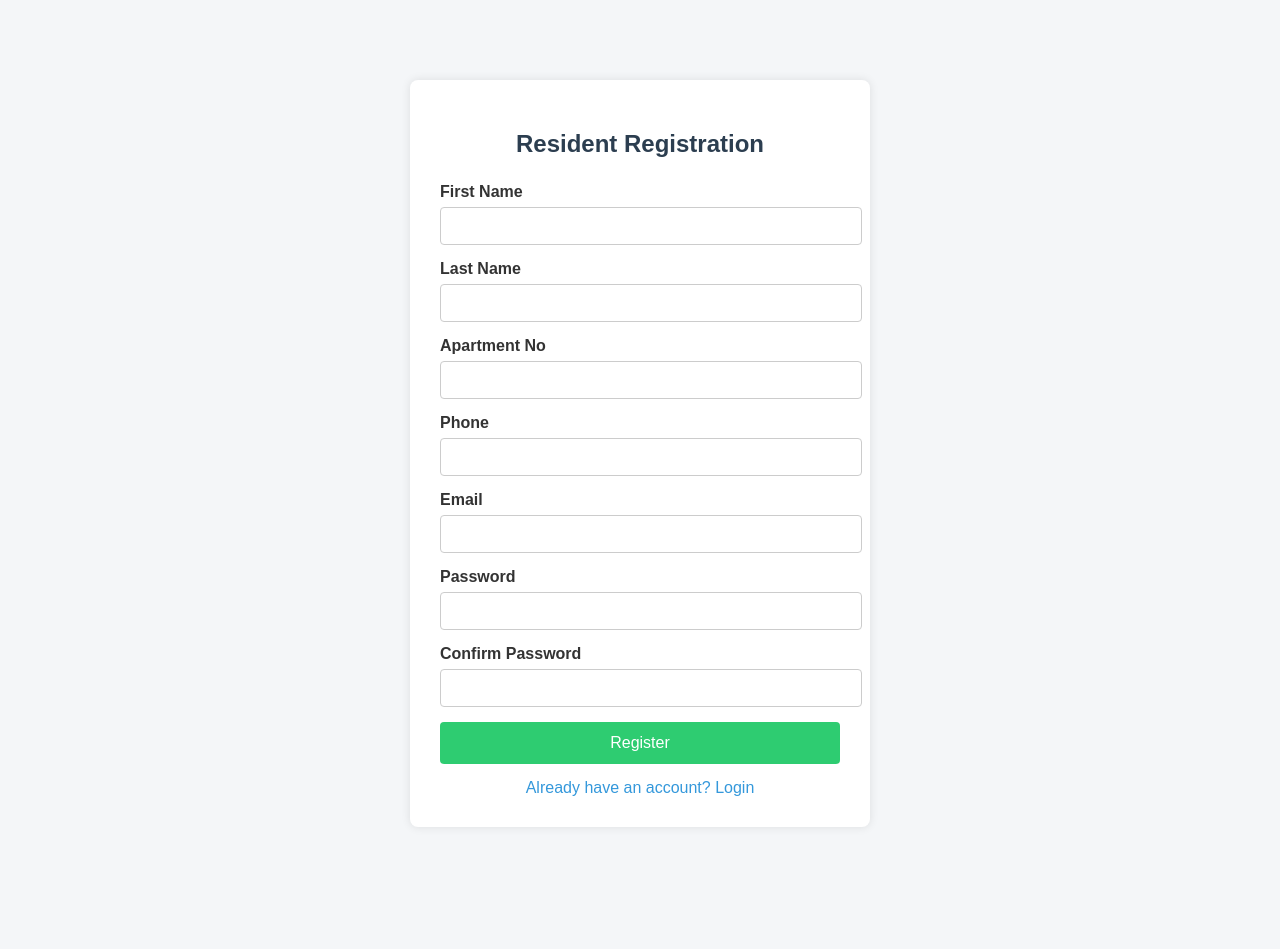
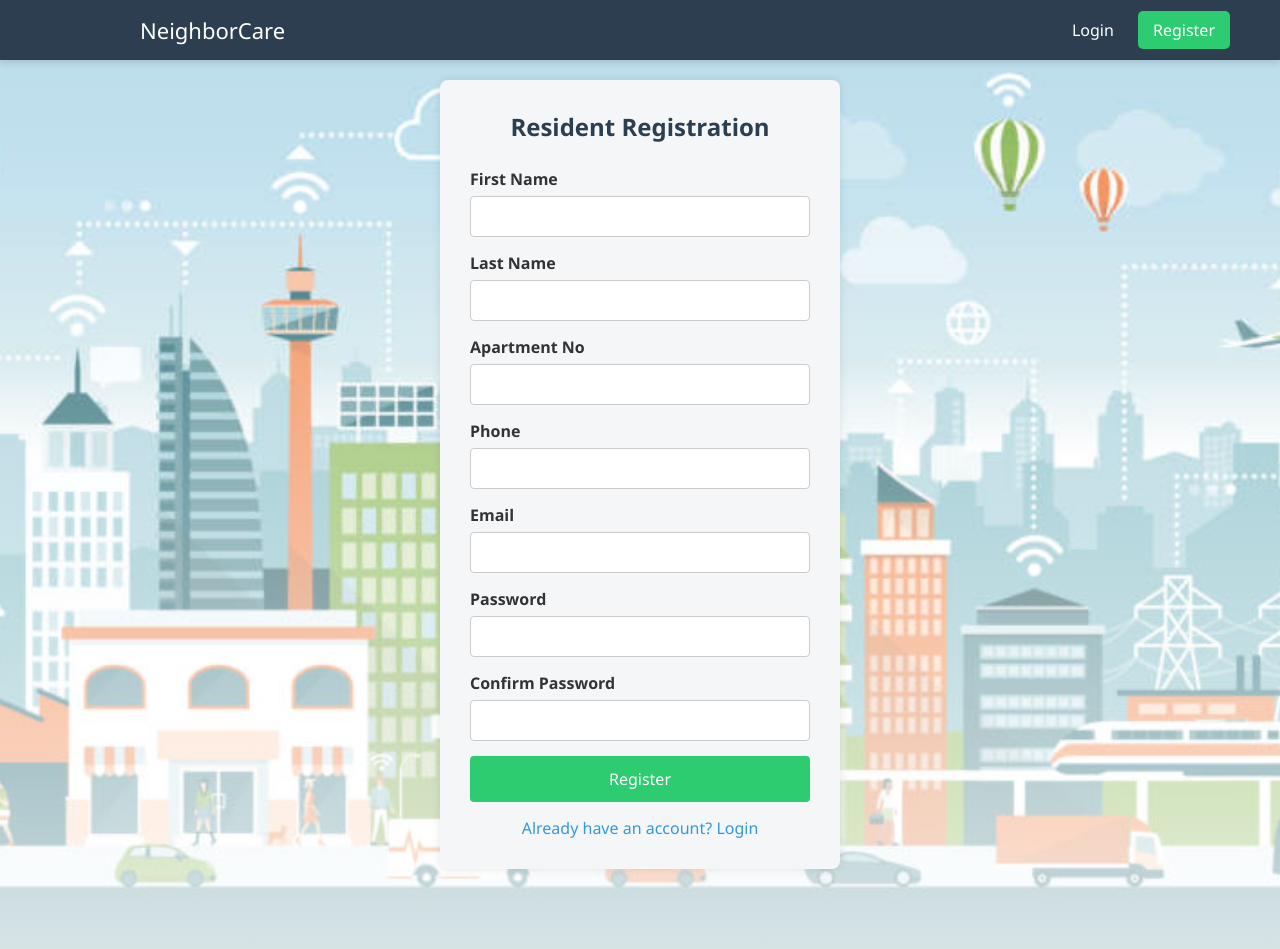
Before and after one commit to NarthanaVeenavi/Neighborhood-Complaint-Management-System, a PHP site: page /pages/register.html in a window 1280 px wide. Before the commit the page ends 796 px from the top, so only its background shows below. Run offline with PHP 8.4, Linux system fonts and the light colour scheme.

Commit message:
Completed basic registration and login functions

```diff
--- a/css/register.css
+++ b/css/register.css
@@ -3,14 +3,34 @@ body {
     font-family: Arial, Helvetica, sans-serif;
     background: #f4f6f8;
 }
-
+.reg_body{
+    background: linear-gradient(
+        rgba(255,255,255,0.1),
+        rgba(255,255,255,0.8)
+    ),
+    url("../assets/landing_pg_bg_img.jpg") center/cover no-repeat;
+    display: flex;
+    height: fit-content;
+}
+.logo {
+    font-size: 22px;
+    font-weight: 700;
+    color: #ffffff;
+    margin-left: 70px;
+}
+.header div a {
+    margin-left: 20px;
+    text-decoration: none;
+    color: #ffffff;
+    font-weight: 500;
+}
 .container {
     width: 400px;
     margin: 80px auto;
-    background: white;
     padding: 30px;
     border-radius: 8px;
     box-shadow: 0 0 10px rgba(0,0,0,0.1);
+    background: #f4f6f8;
 }
 
 h2 {
@@ -74,3 +94,38 @@ button:hover {
     font-size: 14px;
     text-align: center;
 }
+/* Hero with Background Image */
+.hero {
+    min-height: 60vh;
+    background: linear-gradient(
+        rgba(255,255,255,0.1),
+        rgba(255,255,255,0.8)
+    ),
+    url("../assets/landing_pg_bg_img.jpg") center/cover no-repeat;
+    display: flex;
+    align-items: center;
+    padding: 0 8%;
+}
+/* Active nav link */
+nav a.register {
+    background-color: #2ecc71;
+    padding: 8px 15px;
+    border-radius: 5px;
+    color: #fff;
+}
+
+/* Smooth form animation */
+.container {
+    animation: fadeIn 0.6s ease-in-out;
+}
+
+@keyframes fadeIn {
+    from {
+        opacity: 0;
+        transform: translateY(15px);
+    }
+    to {
+        opacity: 1;
+        transform: translateY(0);
+    }
+}
--- a/pages/landing_page.html
+++ b/pages/landing_page.html
@@ -13,7 +13,7 @@
     <header class="header">
         <div class="logo">NeighborCare</div>
         <nav>
-            <a href="login.php">Login</a>
+            <a href="login.html">Login</a>
             <a href="register.html" class="register">Register</a>
         </nav>
     </header>
@@ -29,7 +29,7 @@
 
             <div class="actions">
                 <a href="register.html" class="btn primary">Get Started</a>
-                <a href="login.php" class="btn secondary">Login</a>
+                <a href="login.html" class="btn secondary">Login</a>
             </div>
         </div>
     </section>
--- a/pages/register.html
+++ b/pages/register.html
@@ -3,12 +3,19 @@
 <head>
     <title>Register</title>
     <link rel="stylesheet" href="../css/register.css">
+    <link rel="stylesheet" href="../css/landing_page.css">
 </head>
-<body>
+<body class="reg_body">
+    <header class="header">
+        <div class="logo"><a href="landing_page.html">NeighborCare</a></div>
+        <nav>
+            <a href="login.html">Login</a>
+            <a href="register.html" class="register">Register</a>
+        </nav>
+    </header>
 
 <div class="container">
     <h2>Resident Registration</h2>
-
     <form method="post" action="../register.php" onsubmit="return validateForm();">
 
         <label>First Name</label>
--- a/login.php
+++ b/php/login.php
@@ -12,7 +12,7 @@ if($_SERVER['REQUEST_METHOD'] == 'POST'){
 
     if($user && password_verify($password, $user['password'])){
         $_SESSION['user_id'] = $user['id'];
-        header("Location: profile.php");
+        echo "Login successful! <a href='dashboard.php'>Go to Dashboard</a>";
         exit();
     } else {
         echo "Invalid email or password!";
--- a/register.php
+++ b/php/register.php
@@ -10,7 +10,7 @@ if($_SERVER['REQUEST_METHOD'] == 'POST') {
     $password = password_hash($_POST['password'], PASSWORD_DEFAULT);
 
     $sql = "INSERT INTO residents (first_name, last_name, apartment_no, phone, email, password)
-            VALUES ('$name', '$last_name', '$apartment_no', '$phone', '$email', '$password')";
+            VALUES ('$first_name', '$last_name', '$apartment_no', '$phone', '$email', '$password')";
 
     if(mysqli_query($conn, $sql)){
         echo "Registration successful! <a href='login.html'>Login here</a>";
```
Also changed, not shown: css/login.css (+24 -0 lines), pages/login.html (+42 -10 lines), pages/admin/admin_dashboard.html (added), pages/welcome_page.html (added).
